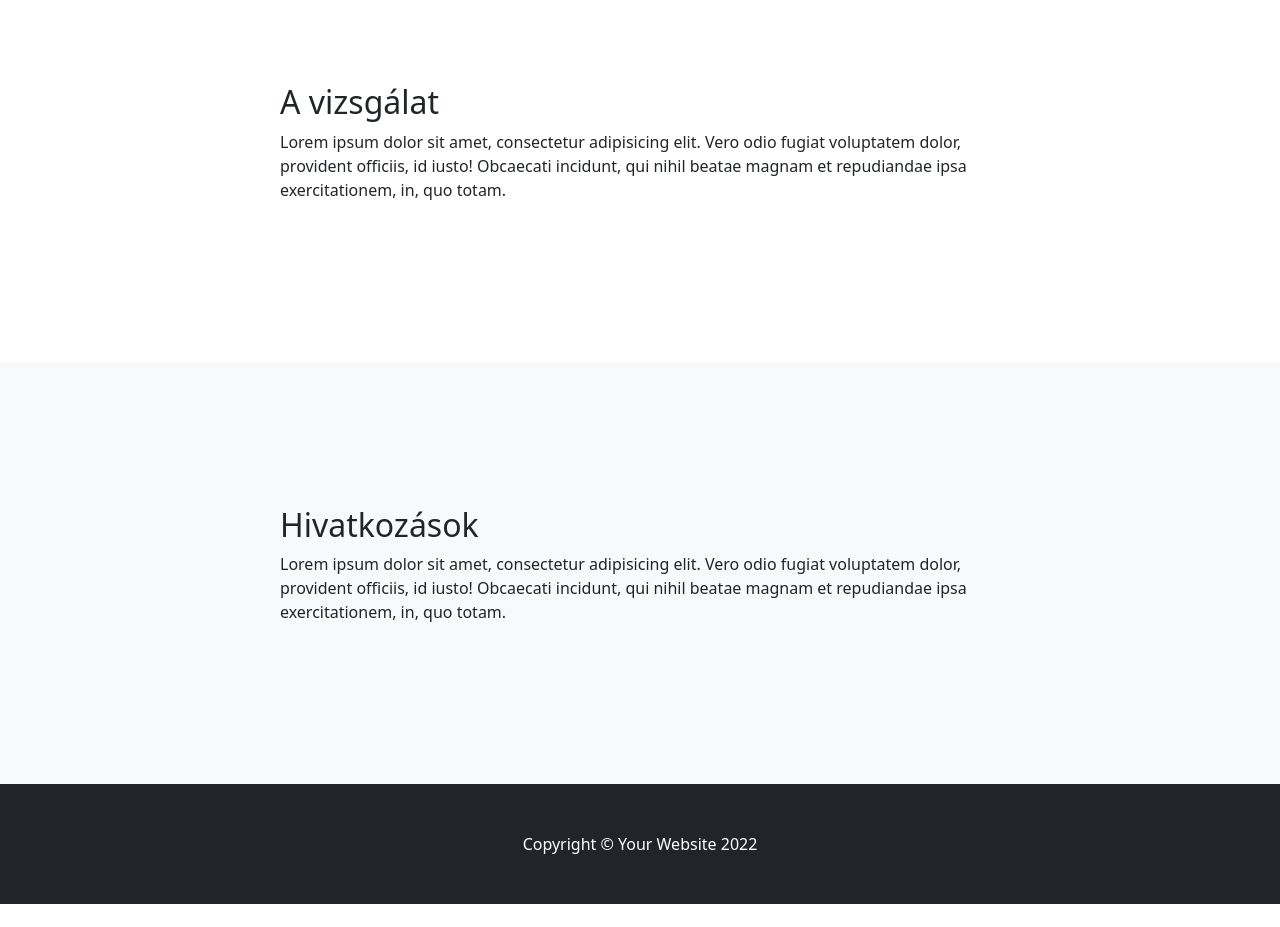
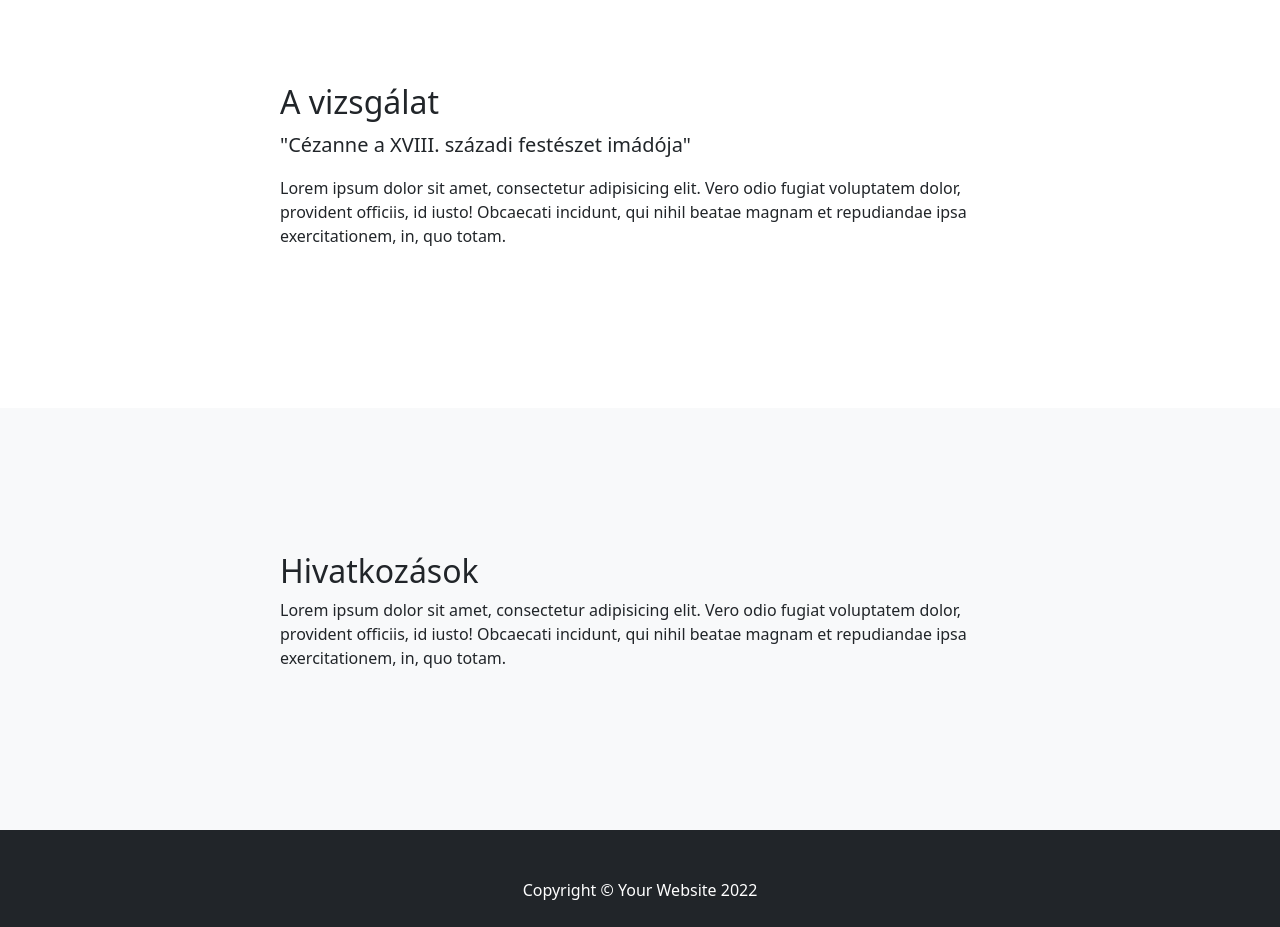
Before and after one commit to bankitomi26/One, a plain HTML site: page index.html in a window 1280 px wide. Shown: the part 1460-2387 px from the top of the page. Before the commit the page ends 2364 px from the top, so only its background shows below. Drawn offline with nearby package versions, Linux system fonts and the light colour scheme; files whose address does not match are found by name.

Commit message:
Update index.html

```diff
--- a/index.html
+++ b/index.html
@@ -69,6 +69,8 @@
                 <div class="row gx-4 justify-content-center">
                     <div class="col-lg-8">
                         <h2>A vizsgálat</h2>
+                        <p class="lead">"Cézanne a XVIII. századi festészet imádója"</p>
+
                         <p>Lorem ipsum dolor sit amet, consectetur adipisicing elit. Vero odio fugiat voluptatem dolor, provident officiis, id iusto! Obcaecati incidunt, qui nihil beatae magnam et repudiandae ipsa exercitationem, in, quo totam.</p>
                     </div>
                 </div>
```
